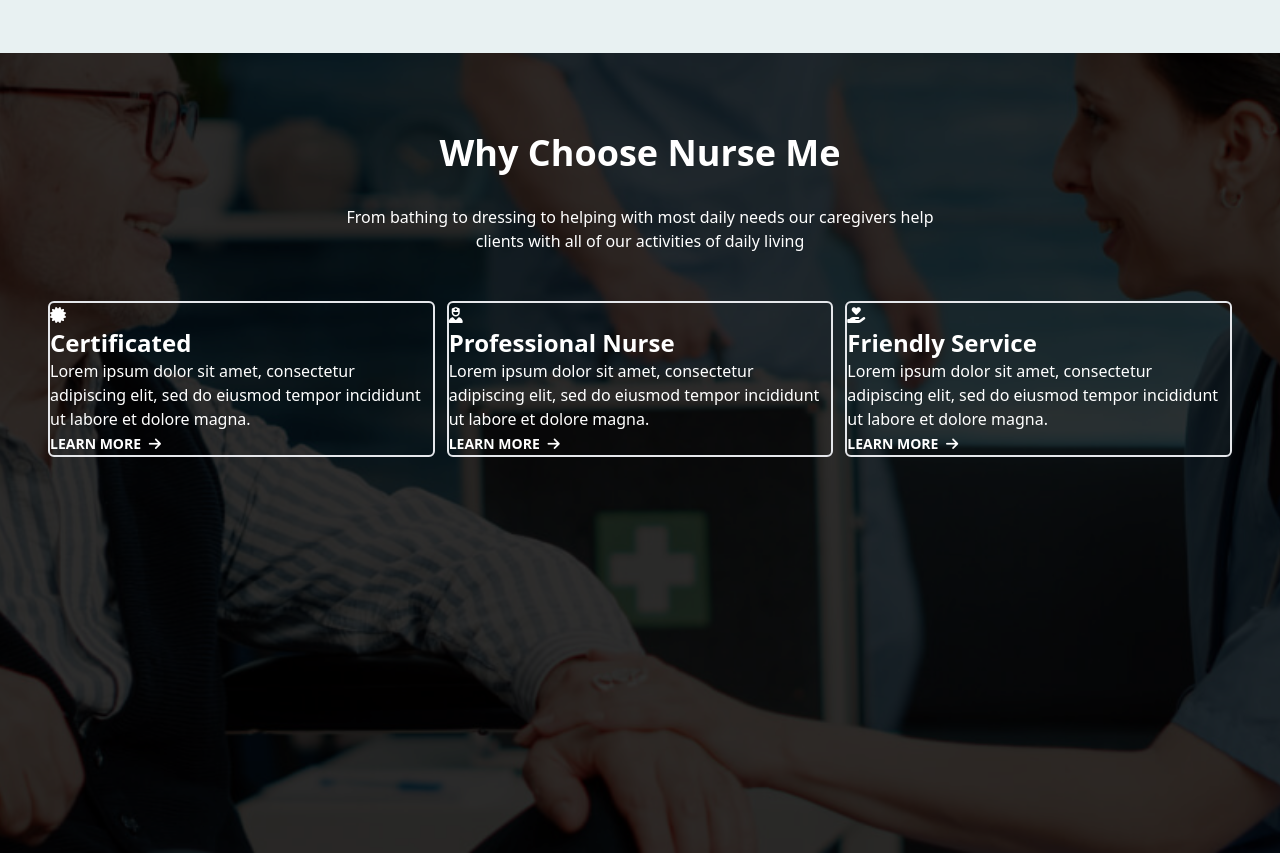
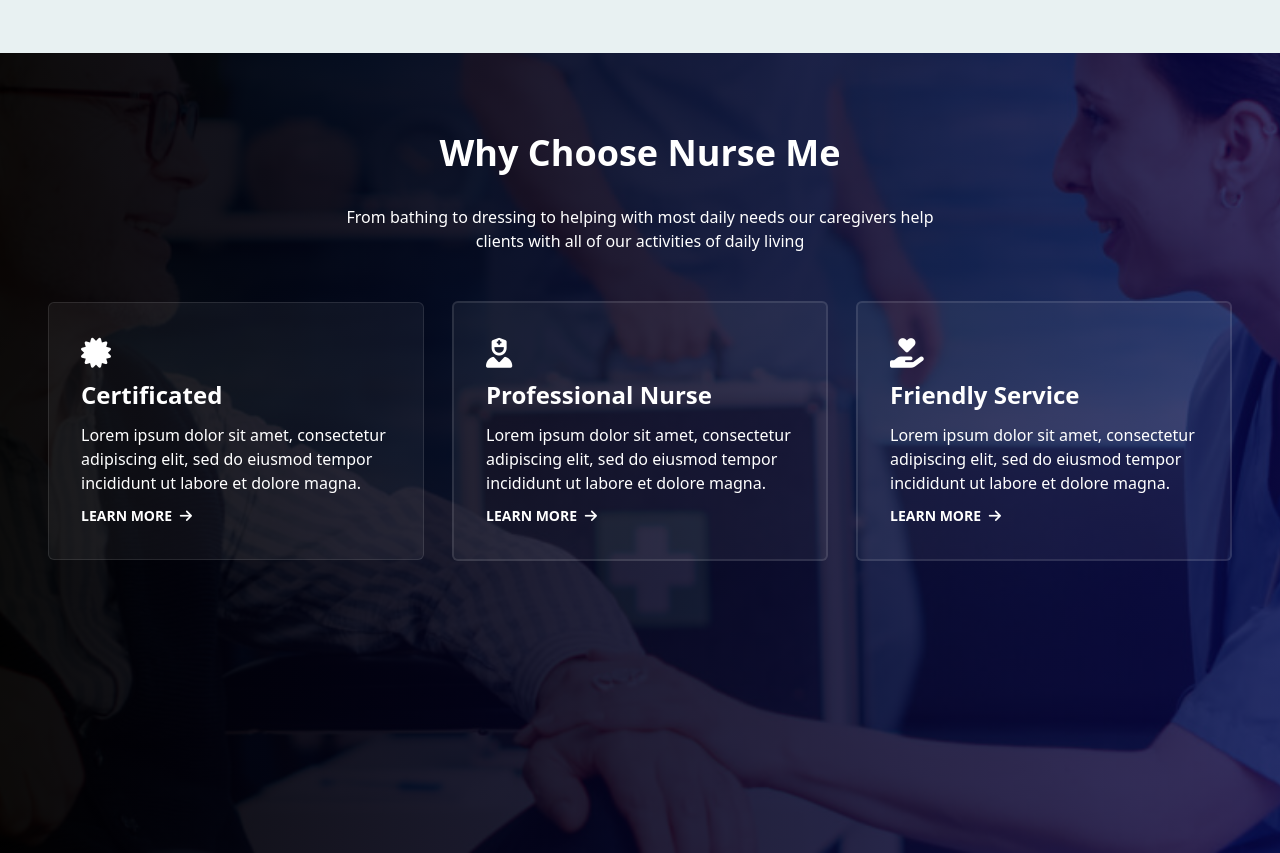
Before and after one commit to ParvesPR/nursing-care-portfolio, a website: page public/index.html in a window 1280 px wide. Shown: the part 1287-2140 px from the top of the page. Drawn offline with Linux system fonts and the light colour scheme.

Commit message:
choose nurse section background img & color set

```diff
--- a/public/index.html
+++ b/public/index.html
@@ -123,29 +123,29 @@
         <section class="why-choose-nurse text-white">
             <div class="container mx-auto px-4 md:px-6 lg:px-12">
                 <h1 class="text-center text-4xl font-semibold pt-20 pb-8">Why Choose Nurse Me</h1>
-                <p class="text-center w-6/12 mx-auto">From bathing to dressing to helping with most daily
+                <p class="text-center w-4/5 lg:w-6/12 mx-auto">From bathing to dressing to helping with most daily
                     needs our caregivers help clients with all of our activities of daily living</p>
-                <div class="grid grid-cols-1 md:grid-cols-2 lg:grid-cols-3 gap-3 items-center justify-items-center my-12">
-                    <div class="border-2 rounded-md">
-                        <span><i class="fa-solid fa-certificate"></i></span>
-                        <h3 class="text-2xl font-semibold">Certificated</h3>
-                        <p>Lorem ipsum dolor sit amet, consectetur adipiscing elit, sed do eiusmod tempor incididunt ut
+                <div class="grid grid-cols-1 md:grid-cols-2 lg:grid-cols-3 gap-7 items-center justify-items-center my-12">
+                    <div class="border rounded-md p-8 choose-card">
+                        <span class="text-3xl mb-2 block"><i class="fa-solid fa-certificate"></i></span>
+                        <h3 class="text-2xl font-semibold mb-3">Certificated</h3>
+                        <p class="mb-2">Lorem ipsum dolor sit amet, consectetur adipiscing elit, sed do eiusmod tempor incididunt ut
                             labore et dolore magna.</p>
                         <a class="uppercase text-sm font-semibold duration-200 hover:text-[#f84365]" href="#">Learn More
                             <i class="text-sm ms-1 fa-solid fa-arrow-right"></i></a>
                     </div>
-                    <div class="border-2 rounded-md">
-                        <span><i class="fa-solid fa-user-nurse"></i></span>
-                        <h3 class="text-2xl font-semibold">Professional Nurse</h3>
-                        <p>Lorem ipsum dolor sit amet, consectetur adipiscing elit, sed do eiusmod tempor incididunt ut
+                    <div class="border-2 rounded-md p-8 choose-card">
+                        <span class="text-3xl mb-2 block"><i class="fa-solid fa-user-nurse"></i></span>
+                        <h3 class="text-2xl font-semibold mb-3">Professional Nurse</h3>
+                        <p class="mb-2">Lorem ipsum dolor sit amet, consectetur adipiscing elit, sed do eiusmod tempor incididunt ut
                             labore et dolore magna.</p>
                         <a class="uppercase text-sm font-semibold duration-200 hover:text-[#f84365]" href="#">Learn More
                             <i class="text-sm ms-1 fa-solid fa-arrow-right"></i></a>
                     </div>
-                    <div class="border-2 rounded-md">
-                        <span><i class="fa-solid fa-hand-holding-heart"></i></span>
-                        <h3 class="text-2xl font-semibold">Friendly Service</h3>
-                        <p>Lorem ipsum dolor sit amet, consectetur adipiscing elit, sed do eiusmod tempor incididunt ut
+                    <div class="border-2 rounded-md p-8 choose-card">
+                        <span class="text-3xl mb-2 block"><i class="fa-solid fa-hand-holding-heart"></i></span>
+                        <h3 class="text-2xl font-semibold mb-3">Friendly Service</h3>
+                        <p class="mb-2">Lorem ipsum dolor sit amet, consectetur adipiscing elit, sed do eiusmod tempor incididunt ut
                             labore et dolore magna.</p>
                         <a class="uppercase text-sm font-semibold duration-200 hover:text-[#f84365]" href="#">Learn More
                             <i class="text-sm ms-1 fa-solid fa-arrow-right"></i></a>
--- a/src/input.css
+++ b/src/input.css
@@ -52,6 +52,7 @@ nav ul li {
     height: 100vh;
     position: relative;
     z-index: -111;
+    background-attachment: fixed;
 }
 .why-choose-nurse::before{
     content: "";
@@ -60,7 +61,10 @@ nav ul li {
     top: 0;
     width: 100%;
     height: 100%;
-    background-color: rgba(0, 0, 0, 0.80);
+    background: linear-gradient(to right, rgba(0, 0, 0, 0.946), rgba(7, 7, 73, 0.78));
     z-index: -11;
-
 }
+.choose-card{
+    background-color: rgb(255 255 255 / 0.05);
+    border-color: rgb(255 255 255 / 0.1);
+}
```
Also changed, not shown: public/style.css.
